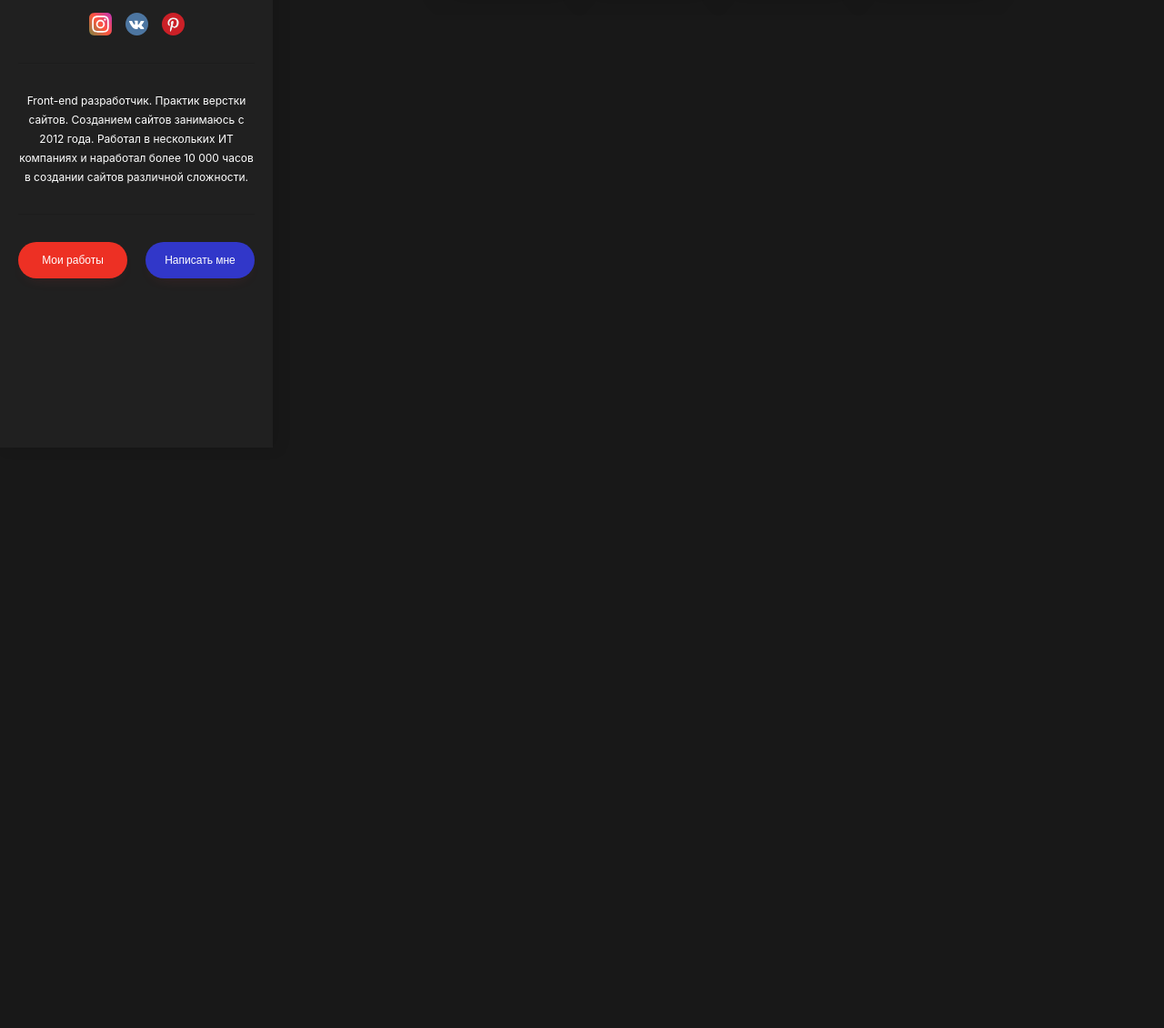
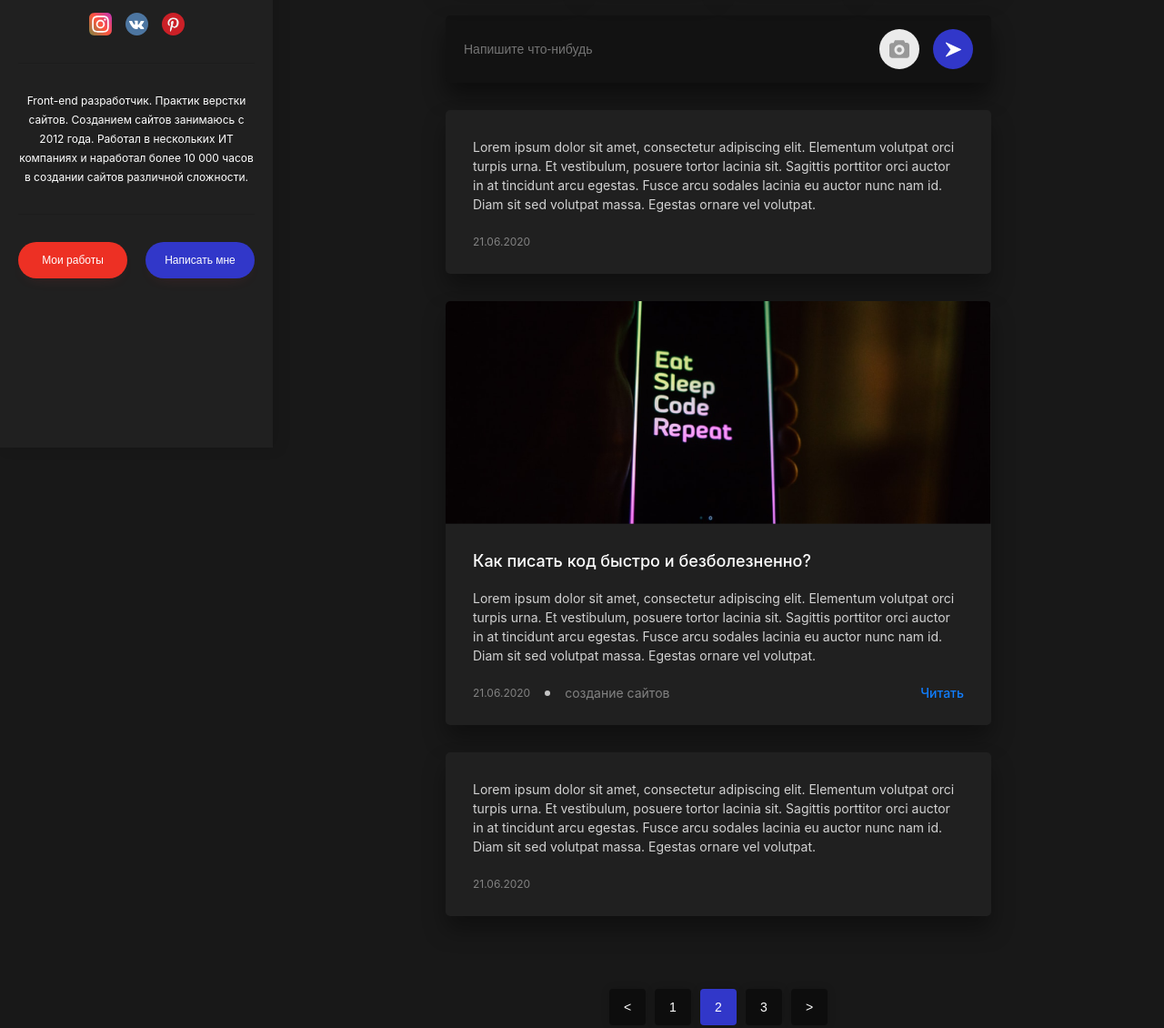
Before and after one commit to if-else-laurent/blog-layout-html-scss-gulp, a website: page src/index.html in a window 1280 px wide. Shown: the part 308-1438 px from the top of the page at 91% size. Before the commit the page ends 800 px from the top, so only its background shows below. Drawn offline with nearby package versions, Linux system fonts and the light colour scheme; files that its build step writes are made by us from their sources.

Commit message:
add home page content

```diff
--- a/src/assets/scss/blocks/page.scss
+++ b/src/assets/scss/blocks/page.scss
@@ -3,6 +3,8 @@
 }
 
 .home-page {
+  margin-bottom: 80px;
+
   &__stories {
     margin-bottom: 3rem;
   }
--- /dev/null
+++ b/src/assets/scss/blocks/posts.scss
@@ -0,0 +1,179 @@
+.posts {
+  &__add-post {
+    margin-bottom: 3rem;
+  }
+
+  &__posts-list {
+    display: grid;
+    grid-gap: 3rem;
+    margin-bottom: 8rem;
+  }
+}
+
+.add-post {
+  background-color: #121212;
+  box-shadow: 0px 15px 25px 0px #00000073;
+  border-radius: 0.5rem;
+
+  &__container {
+    display: grid;
+    grid-template-columns: 1fr 10.3rem;
+    padding: 1.5rem 2rem;
+  }
+
+  &__input {
+    height: 44px;
+    background-color: inherit;
+    color: $white;
+  }
+
+  &__btn-row {
+    display: flex;
+    align-items: center;
+    gap: 1.5rem;
+  }
+
+  &__btn {
+    @include transition(background-color);
+    height: 4.4rem;
+    width: 4.4rem;
+    min-width: 4.4rem;
+    border-radius: 50%;
+    display: flex;
+    align-items: center;
+    justify-content: center;
+
+    &--add-photo {
+      background-color: #ebebeb;
+      cursor: pointer;
+
+      &:hover {
+        background-color: darken(#ebebeb, 10%);
+      }
+
+      input {
+        display: none;
+      }
+    }
+
+    &--send {
+      background-color: $btn-primary;
+
+      &:hover {
+        background-color: $btn-primary-dark;
+      }
+    }
+  }
+}
+
+.post {
+  overflow: hidden;
+  width: 100%;
+  box-shadow: 0px 15px 25px 0px #00000059;
+  background-color: #202020;
+  border-radius: 0.5rem;
+
+  &__img {
+    width: inherit;
+    height: 245px;
+    object-fit: cover;
+  }
+
+  &__container {
+    padding: 3rem 3rem 2.5rem;
+  }
+
+  &__heading {
+    margin-bottom: 2rem;
+    font-size: 1.8rem;
+    color: $white;
+    font-weight: 500;
+  }
+
+  &__text {
+    color: #d2d2d2;
+    margin-bottom: 2rem;
+  }
+
+  &__bottom {
+    display: flex;
+    align-items: center;
+    justify-content: space-between;
+  }
+
+  &__bottom-row {
+    display: flex;
+    align-items: center;
+  }
+
+  &__date {
+    color: #828282;
+    font-size: 1.2rem;
+    display: flex;
+    align-items: center;
+
+    &--with-dot-divider {
+      &::after {
+        content: "";
+        display: block;
+        height: 6px;
+        width: 6px;
+        min-width: 6px;
+        background-color: #c4c4c4;
+        border-radius: 50%;
+        margin: 0 1.6rem;
+      }
+    }
+  }
+
+  &__tag {
+    @include transition(color);
+    color: #828282;
+
+    &:hover {
+      color: lighten(#828282, 10%);
+    }
+  }
+
+  &__link {
+    @include transition(color);
+    font-size: 1.4rem;
+    font-weight: 500;
+    color: #107eff;
+
+    &:hover {
+      color: darken(#107eff, 10%);
+    }
+  }
+}
+
+.posts-pagination {
+  display: grid;
+  grid-template-columns: repeat(5, 1fr);
+  grid-gap: 1rem;
+  width: fit-content;
+  margin: 0 auto;
+
+  &__btn {
+    @include transition(background-color);
+    height: 4rem;
+    width: 4rem;
+    min-width: 4rem;
+    box-shadow: 0px 0px 10px rgba(0, 0, 0, 0.15);
+    color: $white;
+    border-radius: 0.4rem;
+    background-color: #0d0d0d;
+
+    &:hover {
+      background-color: lighten(#0d0d0d, 10%);
+    }
+
+    &--active {
+      background-color: $btn-primary;
+
+      &:hover {
+        background-color: $btn-primary-dark;
+      }
+    }
+  }
+}
--- a/src/assets/scss/style.scss
+++ b/src/assets/scss/style.scss
@@ -32,6 +32,7 @@ body {
 @import "blocks/container";
 
 @import "blocks/stories";
+@import "blocks/posts";
 
 @import "blocks/search";
 @import "blocks/btn";
--- a/src/assets/scss/vendor/reset.scss
+++ b/src/assets/scss/vendor/reset.scss
@@ -303,6 +303,10 @@ input {
   line-height: normal;
 }
 
+button {
+  border: none;
+}
+
 input {
   border: none;
   padding: 0;
--- a/src/index.html
+++ b/src/index.html
@@ -5,4 +5,5 @@ title: BrainsCloud | Home
 
 <div class="home-page">
   <div class="home-page__stories">{{> stories }}</div>
+  <div>{{> posts}}</div>
 </div>
--- /dev/null
+++ b/src/partials/posts.html
@@ -0,0 +1,89 @@
+<div class="posts">
+  <div class="add-post posts__add-post">
+    <div class="add-post__container">
+      <input
+        class="add-post__input"
+        type="text"
+        placeholder="Напишите что-нибудь"
+      />
+      <div class="add-post__btn-row">
+        <label class="add-post__btn add-post__btn--add-photo" for="post">
+          <input id="post"  type="file" accept="image/*">
+            <img src="./../assets/images/posts/photo.svg" alt="" />
+          </input>
+        </label>
+        <button class="add-post__btn add-post__btn--send">
+          <img src="./../assets/images/posts/arrow-right.svg" alt="" />
+        </button>
+      </div>
+    </div>
+  </div>
+  <div class="posts__posts-list">
+    <div class="post">
+      <div class="post__container">
+        <p class="post__text">
+          Lorem ipsum dolor sit amet, consectetur adipiscing elit. Elementum
+          volutpat orci turpis urna. Et vestibulum, posuere tortor lacinia sit.
+          Sagittis porttitor orci auctor in at tincidunt arcu egestas. Fusce
+          arcu sodales lacinia eu auctor nunc nam id. Diam sit sed volutpat
+          massa. Egestas ornare vel volutpat.
+        </p>
+        <time class="post__date" datetime="2020-06-21"> 21.06.2020 </time>
+      </div>
+    </div>
+    <div class="post">
+      <img
+        class="post__img"
+        src="../assets/images/posts/post.png"
+        alt="Фото поста"
+      />
+      <div class="post__container">
+        <h2 class="post__heading">Как писать код быстро и безболезненно?</h2>
+        <p class="post__text">
+          Lorem ipsum dolor sit amet, consectetur adipiscing elit. Elementum
+          volutpat orci turpis urna. Et vestibulum, posuere tortor lacinia sit.
+          Sagittis porttitor orci auctor in at tincidunt arcu egestas. Fusce
+          arcu sodales lacinia eu auctor nunc nam id. Diam sit sed volutpat
+          massa. Egestas ornare vel volutpat.
+        </p>
+        <div class="post__bottom">
+          <ul class="post__bottom-row">
+            <li>
+              <time
+                class="post__date post__date--with-dot-divider"
+                datetime="2020-06-21"
+              >
+                21.06.2020
+              </time>
+            </li>
+            <li>
+              <a class="post__tag" href="#">создание сайтов</a>
+            </li>
+          </ul>
+          <a class="post__link" href="#"> Читать </a>
+        </div>
+      </div>
+    </div>
+    <div class="post">
+      <div class="post__container">
+        <p class="post__text">
+          Lorem ipsum dolor sit amet, consectetur adipiscing elit. Elementum
+          volutpat orci turpis urna. Et vestibulum, posuere tortor lacinia sit.
+          Sagittis porttitor orci auctor in at tincidunt arcu egestas. Fusce
+          arcu sodales lacinia eu auctor nunc nam id. Diam sit sed volutpat
+          massa. Egestas ornare vel volutpat.
+        </p>
+        <time class="post__date" datetime="2020-06-21"> 21.06.2020 </time>
+      </div>
+    </div>
+  </div>
+  <div class="posts-pagination">
+    <button class="posts-pagination__btn">&lt</button>
+    <button class="posts-pagination__btn">1</button>
+    <button class="posts-pagination__btn posts-pagination__btn--active">
+      2
+    </button>
+    <button class="posts-pagination__btn">3</button>
+    <button class="posts-pagination__btn">&gt</button>
+  </div>
+</div>
```
Also changed, not shown: dist/assets/css/style.css, dist/assets/css/style.min.css, dist/assets/images/posts/arrow-right.svg (added), dist/assets/images/posts/photo.svg (added), dist/assets/images/posts/post.png (added), dist/index.html, src/assets/images/posts/arrow-right.svg (added), src/assets/images/posts/photo.svg (added), src/assets/images/posts/post.png (added).
